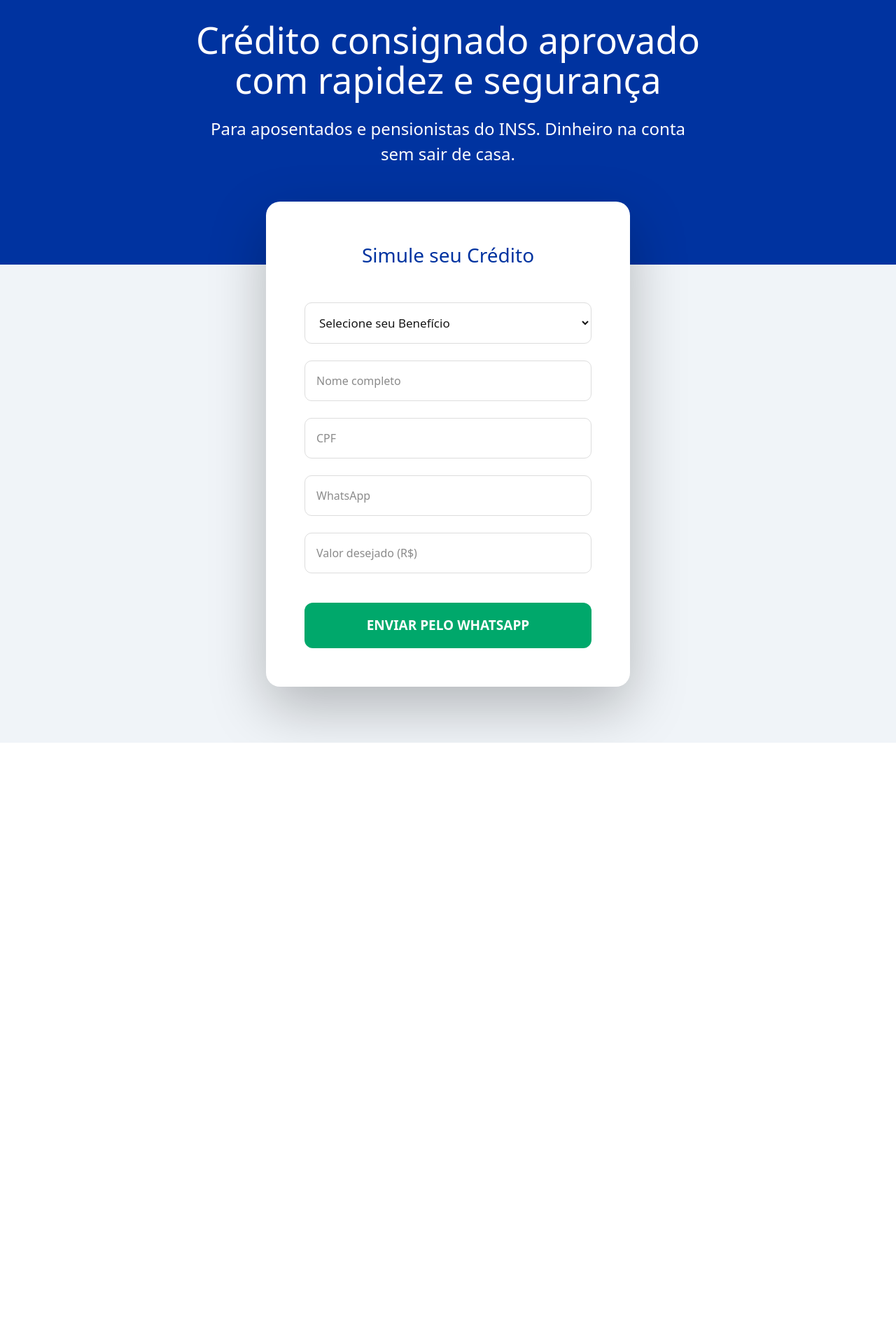
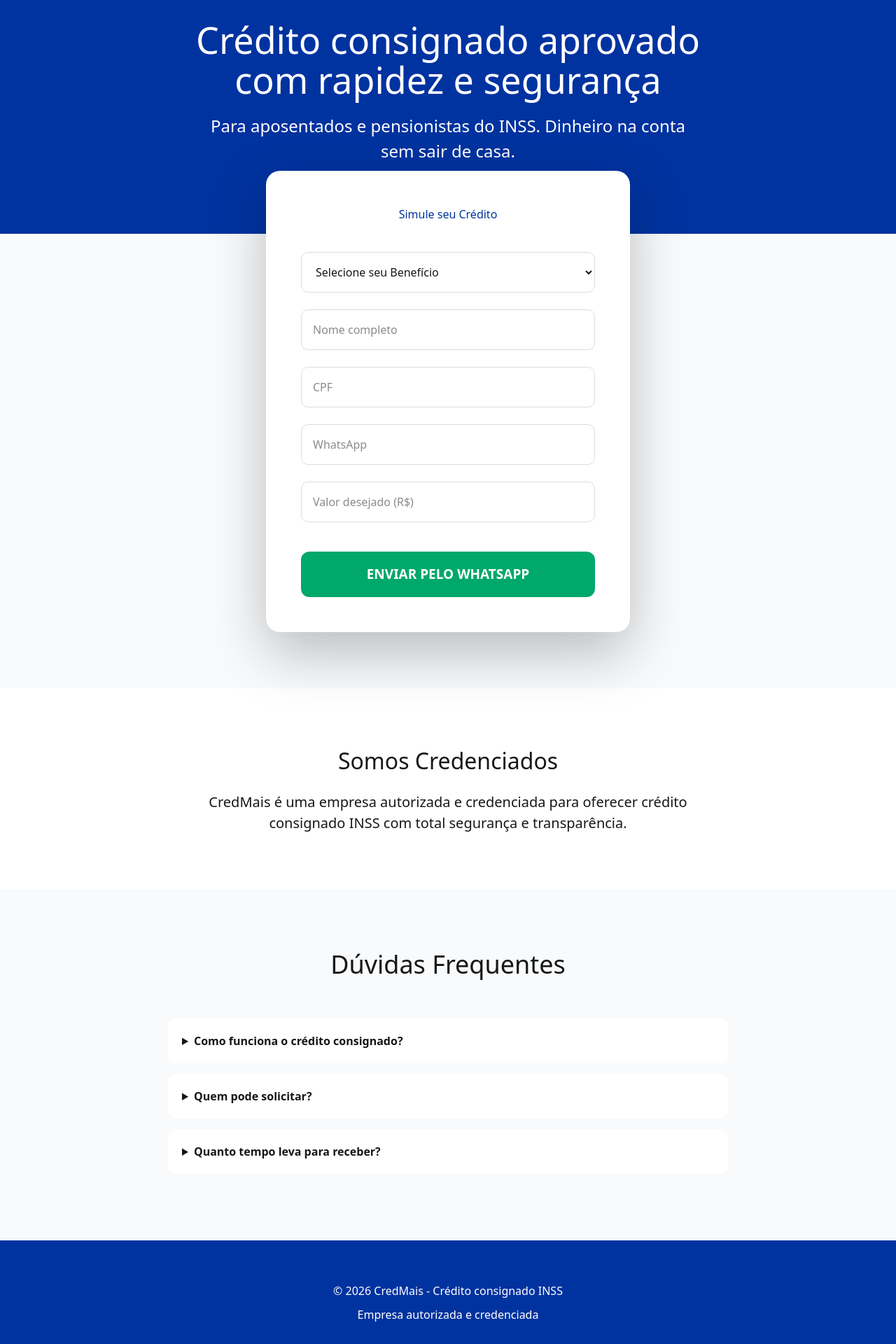
Before and after one commit to jaonc284-debug/credmais, a Next.js app: page / in a window 1280 px wide. Shown: the part 196-2116 px from the top of the page at 70% size. Before the commit the page ends 1257 px from the top, so only its background shows below. Built offline with nearby package versions, Linux system fonts and the light colour scheme.

Commit message:
Site mais completo e profissional

```diff
--- a/app/page.tsx
+++ b/app/page.tsx
@@ -38,8 +38,8 @@ export default function Home() {
   };
 
   return (
-    <div style={{ fontFamily: "system-ui, Arial, sans-serif", background: "#f0f4f8" }}>
-      {/* Header Azul Escuro */}
+    <div style={{ fontFamily: "system-ui, Arial, sans-serif", background: "#f8fafc" }}>
+      {/* Header Azul */}
       <header style={{ background: "#0033a0", color: "white", padding: "16px 5%", position: "sticky", top: 0, zIndex: 100 }}>
         <div style={{ maxWidth: "1280px", margin: "0 auto", display: "flex", alignItems: "center", justifyContent: "space-between" }}>
           <div style={{ fontSize: "38px", fontWeight: "bold", display: "flex", alignItems: "center", gap: "12px" }}>
@@ -54,31 +54,22 @@ export default function Home() {
         </div>
       </header>
 
-      {/* Hero Section - Azul como Agibank */}
+      {/* Hero */}
       <div style={{ background: "#0033a0", color: "white", padding: "120px 5% 100px", textAlign: "center" }}>
-        <h1 style={{ fontSize: "52px", lineHeight: "1.1", marginBottom: "24px" }}>
+        <h1 style={{ fontSize: "52px", lineHeight: "1.1", marginBottom: "20px" }}>
           Crédito consignado aprovado<br/>com rapidez e segurança
         </h1>
-        <p style={{ fontSize: "24px", maxWidth: "700px", margin: "0 auto 40px" }}>
+        <p style={{ fontSize: "24px", maxWidth: "700px", margin: "0 auto" }}>
           Para aposentados e pensionistas do INSS. Dinheiro na conta sem sair de casa.
         </p>
       </div>
 
       {/* Formulário Centralizado */}
       <div style={{ maxWidth: "1280px", margin: "-90px auto 80px", padding: "0 5%", position: "relative", zIndex: 10 }}>
-        <div style={{
-          background: "white",
-          padding: "55px",
-          borderRadius: "20px",
-          boxShadow: "0 30px 80px rgba(0,0,0,0.25)",
-          maxWidth: "520px",
-          margin: "0 auto"
-        }}>
-          <h2 style={{ textAlign: "center", marginBottom: "35px", color: "#0033a0", fontSize: "28px" }}>
-            Simule seu Crédito
-          </h2>
+        <div style={{ background: "white", padding: "50px", borderRadius: "20px", boxShadow: "0 30px 80px rgba(0,0,0,0.25)", maxWidth: "520px", margin: "0 auto" }}>
+          <h2 style={{ textAlign: "center", marginBottom: "30px", color: "#0033a0" }}>Simule seu Crédito</h2>
 
-          <select value={beneficio} onChange={e => setBeneficio(e.target.value)} style={{width:"100%", padding:16, margin:"12px 0", borderRadius:10, border:"1px solid #ddd", fontSize:17}}>
+          <select value={beneficio} onChange={e => setBeneficio(e.target.value)} style={{width:"100%", padding:16, margin:"12px 0", borderRadius:10, border:"1px solid #ddd"}}>
             <option value="">Selecione seu Benefício</option>
             <option value="Aposentadoria por Idade">Aposentadoria por Idade</option>
             <option value="Aposentadoria por Tempo de Contribuição">Aposentadoria por Tempo</option>
@@ -91,15 +82,43 @@ export default function Home() {
           <input placeholder="WhatsApp" value={whatsapp} onChange={e => setWhatsapp(formatWhats(e.target.value))} style={{width:"100%", padding:16, margin:"12px 0", borderRadius:10, border:"1px solid #ddd"}} />
           <input type="number" placeholder="Valor desejado (R$)" value={valor} onChange={e => setValor(e.target.value)} style={{width:"100%", padding:16, margin:"12px 0", borderRadius:10, border:"1px solid #ddd"}} />
 
-          <button
-            onClick={enviarParaWhats}
-            disabled={loading}
-            style={{width:"100%", padding:18, background:"#00A86B", color:"white", border:"none", borderRadius:12, fontSize:19, marginTop:30, fontWeight:"bold"}}
-          >
+          <button onClick={enviarParaWhats} disabled={loading} style={{width:"100%", padding:18, background:"#00A86B", color:"white", border:"none", borderRadius:12, fontSize:19, marginTop:30, fontWeight:"bold"}}>
             {loading ? "Abrindo WhatsApp..." : "ENVIAR PELO WHATSAPP"}
           </button>
         </div>
       </div>
+
+      {/* Seção Somos Credenciados */}
+      <div style={{ background: "white", padding: "80px 5%", textAlign: "center" }}>
+        <h2 style={{ fontSize: "32px", marginBottom: "20px" }}>Somos Credenciados</h2>
+        <p style={{ fontSize: "20px", maxWidth: "700px", margin: "0 auto" }}>
+          CredMais é uma empresa autorizada e credenciada para oferecer crédito consignado INSS com total segurança e transparência.
+        </p>
+      </div>
+
+      {/* Seção Dúvidas Frequentes */}
+      <div style={{ background: "#f8fafc", padding: "80px 5%" }}>
+        <h2 style={{ textAlign: "center", marginBottom: "50px", fontSize: "36px" }}>Dúvidas Frequentes</h2>
+        <div style={{ maxWidth: "800px", margin: "0 auto" }}>
+          <details style={{ marginBottom: "15px", background: "white", padding: "20px", borderRadius: "12px" }}>
+            <summary style={{ fontWeight: "bold", cursor: "pointer" }}>Como funciona o crédito consignado?</summary>
+            <p style={{ marginTop: "10px" }}>É um empréstimo com desconto direto na folha de pagamento ou benefício do INSS. Taxas mais baixas e aprovação rápida.</p>
+          </details>
+          <details style={{ marginBottom: "15px", background: "white", padding: "20px", borderRadius: "12px" }}>
+            <summary style={{ fontWeight: "bold", cursor: "pointer" }}>Quem pode solicitar?</summary>
+            <p style={{ marginTop: "10px" }}>Aposentados, pensionistas e beneficiários do INSS com margem disponível.</p>
+          </details>
+          <details style={{ marginBottom: "15px", background: "white", padding: "20px", borderRadius: "12px" }}>
+            <summary style={{ fontWeight: "bold", cursor: "pointer" }}>Quanto tempo leva para receber?</summary>
+            <p style={{ marginTop: "10px" }}>Após aprovação, o dinheiro cai na conta em até 24h úteis.</p>
+          </details>
+        </div>
+      </div>
+
+      <footer style={{ background: "#0033a0", color: "white", padding: "60px 5% 30px", textAlign: "center" }}>
+        <p>© 2026 CredMais - Crédito consignado INSS</p>
+        <p style={{ marginTop: "10px" }}>Empresa autorizada e credenciada</p>
+      </footer>
     </div>
   );
 }
```
